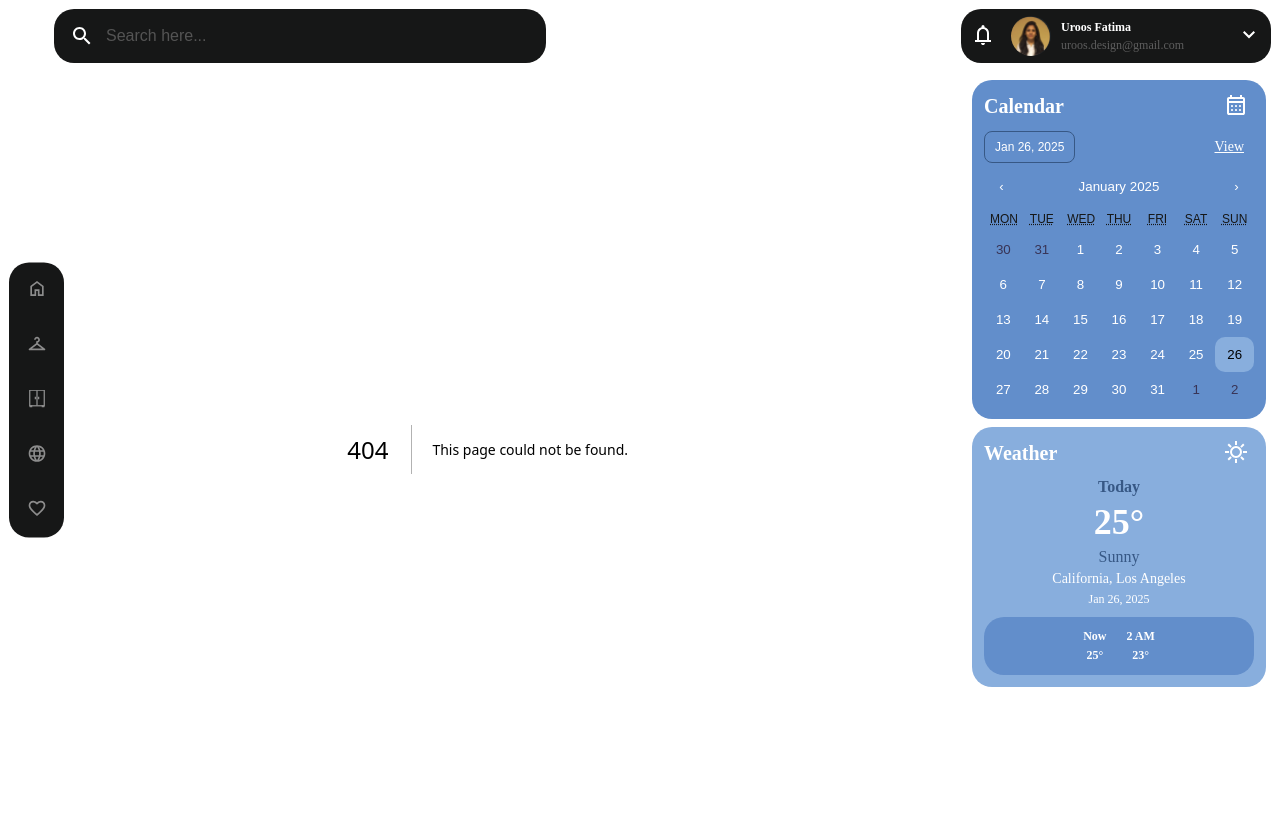
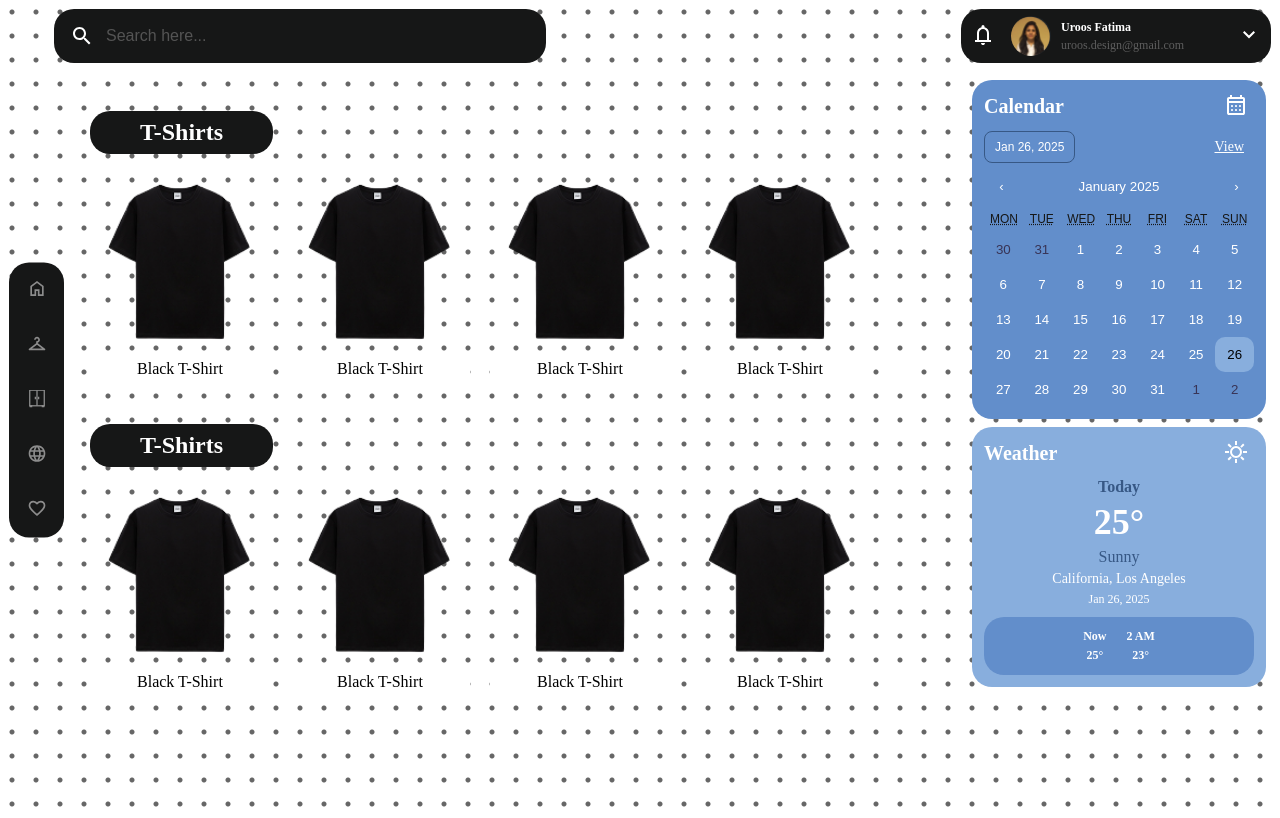
Before and after one commit to Katya-Rotar/my-wardrobe, a Next.js app in the folder frontend/: page /wardrobe in a window 1280 px wide. Before the commit this address had no page. Built offline with nearby package versions, Linux system fonts and the light colour scheme.

Commit message:
feat(frontend_wardrobe): added category page with sample data and category display integration

```diff
--- a/frontend/app/components/header.js
+++ b/frontend/app/components/header.js
@@ -13,7 +13,7 @@ const Header = () => {
             </Link>
          </div>
          <div className={styles.link}>
-            <Link href={"/"} legacyBehavior>
+            <Link href={"/wardrobe"} legacyBehavior>
                <a>
                   <Image src="/clothing.svg" alt="Clothing" width={20} height={20} />
                </a>
--- /dev/null
+++ b/frontend/app/wardrobe/[category]/page.js
@@ -0,0 +1,5 @@
+export default function Category() {
+   return (
+     <h1>Category</h1>
+   );
+ }
--- /dev/null
+++ b/frontend/app/wardrobe/page.js
@@ -0,0 +1,38 @@
+import CategoryDisplay from "../components/wardrobe/сategoryDisplay";
+
+export default function CategoryPage() {
+  const categories = [
+    {
+      name: "T-Shirts",
+      items: [
+        { id: 1, name: "Black T-Shirt", image: "/black_T-Shirt.png" },
+        { id: 2, name: "Black T-Shirt", image: "/black_T-Shirt.png" },
+        { id: 3, name: "Black T-Shirt", image: "/black_T-Shirt.png" },
+        { id: 4, name: "Black T-Shirt", image: "/black_T-Shirt.png" },
+        { id: 5, name: "Black T-Shirt", image: "/black_T-Shirt.png" }
+      ],
+    },
+    {
+      name: "T-Shirts",
+      items: [
+        { id: 1, name: "Black T-Shirt", image: "/black_T-Shirt.png" },
+        { id: 2, name: "Black T-Shirt", image: "/black_T-Shirt.png" },
+        { id: 3, name: "Black T-Shirt", image: "/black_T-Shirt.png" },
+        { id: 4, name: "Black T-Shirt", image: "/black_T-Shirt.png" },
+        { id: 5, name: "Black T-Shirt", image: "/black_T-Shirt.png" }
+      ],
+    },
+  ];
+
+  return (
+    <div>
+      {categories.map((category, index) => (
+        <CategoryDisplay
+          key={index}
+          categoryName={category.name}
+          items={category.items}
+        />
+      ))}
+    </div>
+  );
+}
```
